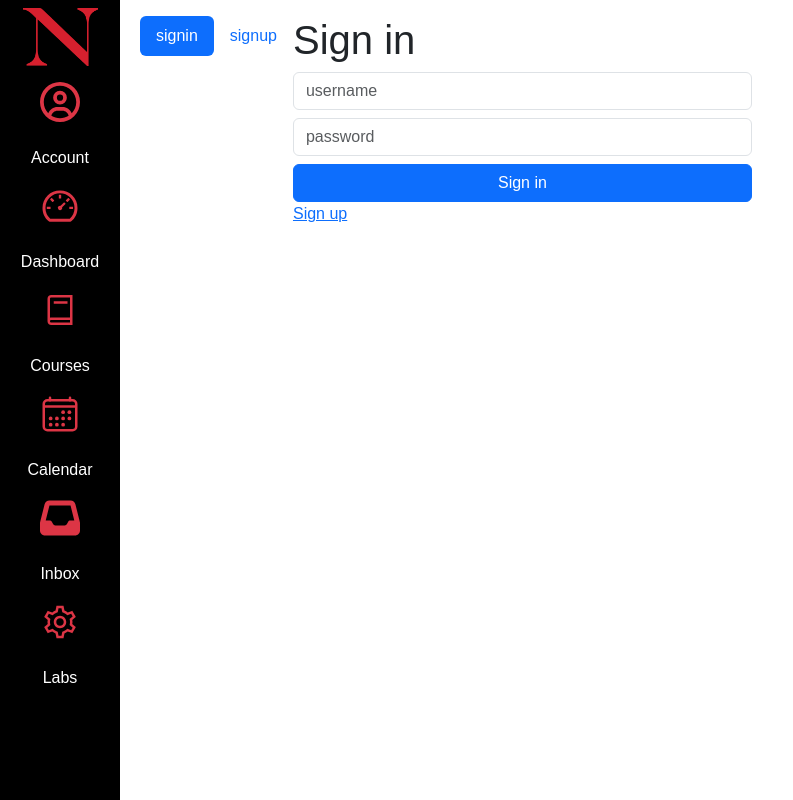
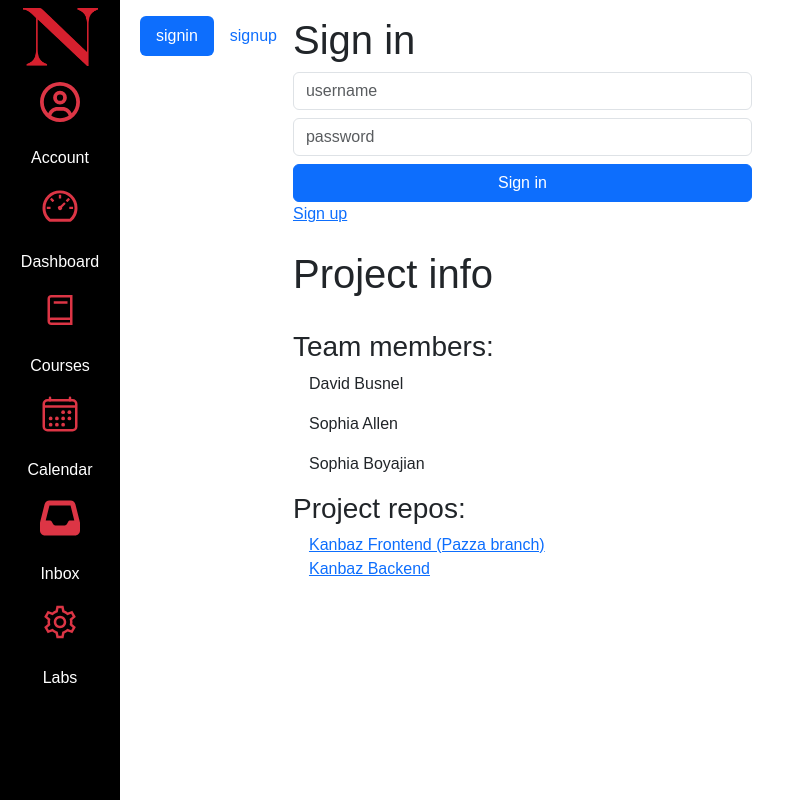
Before and after one commit to dbusnel/4550-kanbaz, a Next.js app: page /account/signin in a window 1280 px wide. Shown: the whole page, without its empty margins (0-793 px from the left). Built offline with nearby package versions, Linux system fonts and the light colour scheme; no server answers.

Commit message:
add contributors to footer of signin

```diff
--- a/app/(kambaz)/account/signin/page.tsx
+++ b/app/(kambaz)/account/signin/page.tsx
@@ -18,6 +18,7 @@ export default function Signin() {
     router.push("/dashboard");
   };
   return (
+    <div>
       <div id="wd-signin-screen">
         <h1>Sign in</h1>
         <FormControl
@@ -48,5 +49,28 @@ export default function Signin() {
           Sign up{" "}
         </Link>
       </div>
+      <br />
+      <h1>Project info</h1>
+      <br />
+      <h3>Team members:</h3>
+      <p className="pl-4">David Busnel</p>
+      <p className="pl-4">Sophia Allen</p>
+      <p className="pl-4">Sophia Boyajian</p>
+      <h3>Project repos:</h3>
+      <div className="flex flex-column">
+        <a
+          className="pl-4"
+          href="https://github.com/dbusnel/4550-kanbaz/tree/pazza"
+        >
+          Kanbaz Frontend (Pazza branch)
+        </a>
+        <a
+          className="pl-4"
+          href="https://github.com/dbusnel/kambaz-node-server-app"
+        >
+          Kanbaz Backend
+        </a>
+      </div>
+    </div>
   );
 }
--- a/app/(kambaz)/account/signup/page.tsx
+++ b/app/(kambaz)/account/signup/page.tsx
@@ -17,12 +17,12 @@ export default function Signup() {
     router.push("/profile");
   };
   return (
-    <div className="wd-signup-screen">
+    <div className="wd-signup-screen" style={{ margin: "0 auto" }}>
       <h1>Sign up</h1>
       <FormControl
         value={user.username}
         onChange={(e) => setUser({ ...user, username: e.target.value })}
-        className="wd-username b-2"
+        className="wd-username mb-2"
         placeholder="username"
       />
       <FormControl
```
Lines whose indentation alone changed are shown as unchanged.
